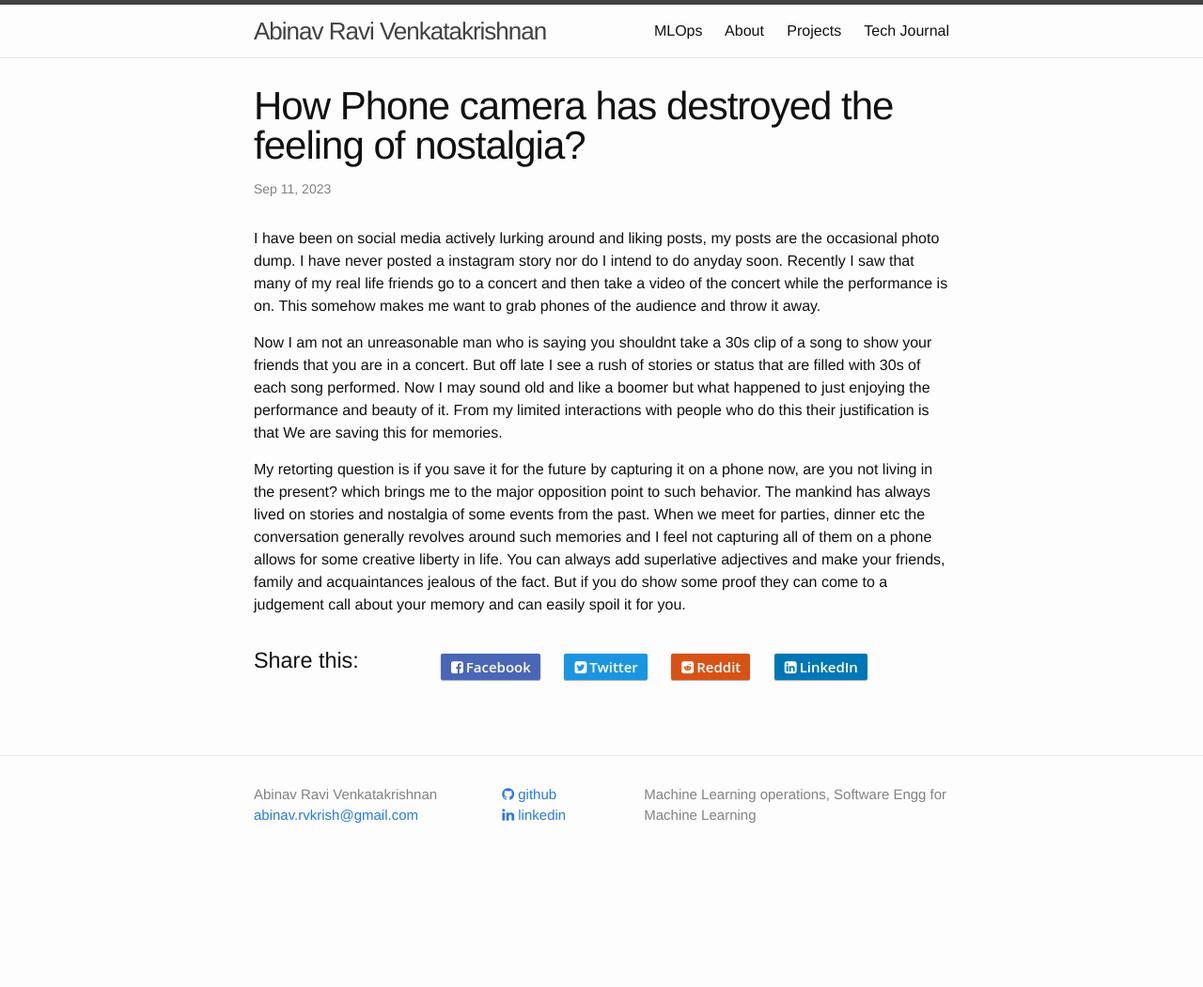
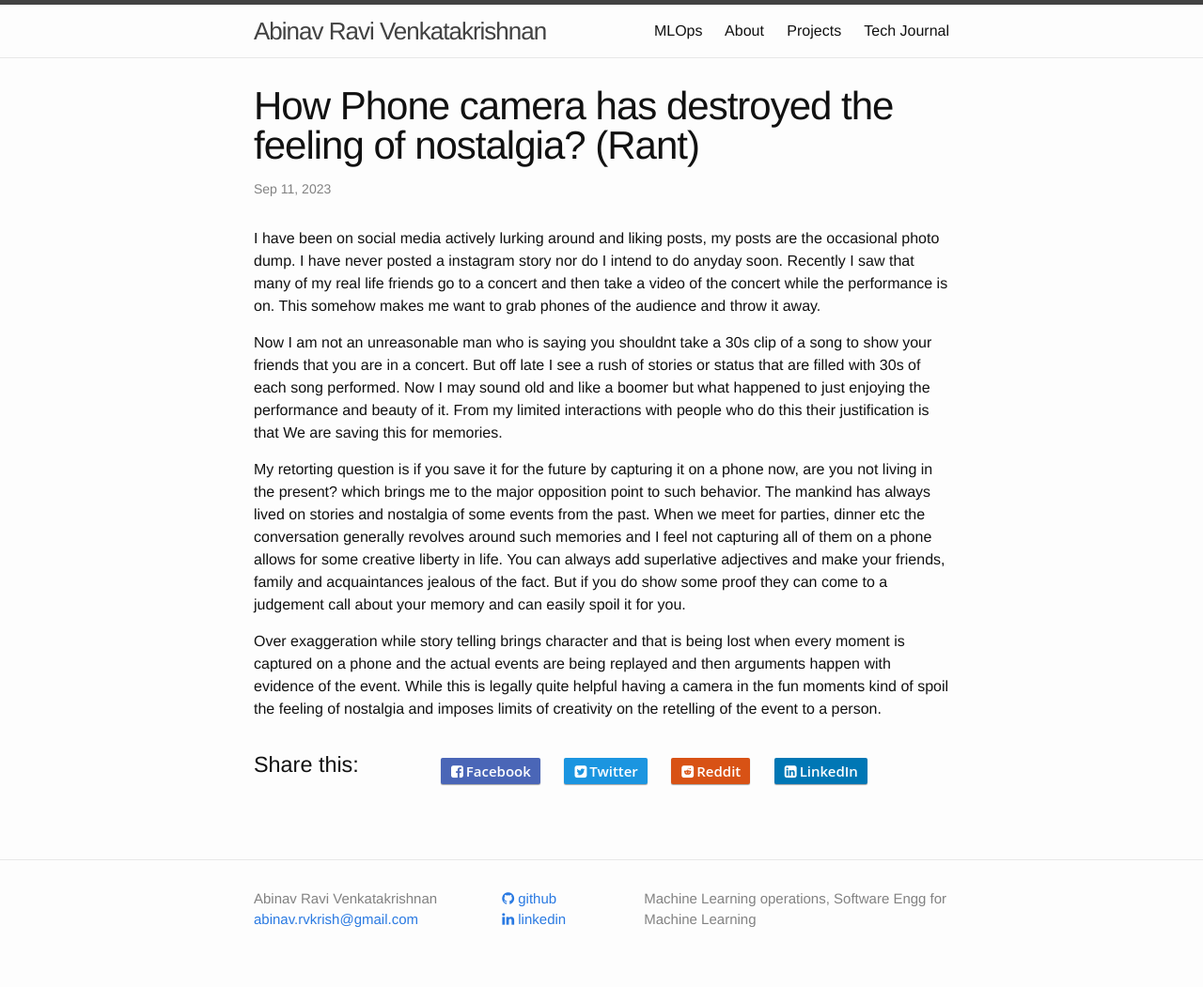
Before and after one commit to AbinavRavi/AbinavRavi.github.io, a Jekyll site: the page built from _posts/2023-09-12-Phone-camera-Killed-nostalgia.markdown, in a window 1280 px wide. Shown: the whole page at 94% size. Built offline with Jekyll 4.4.1, drawn with Linux system fonts in a browser that asks for light colours; nearby versions of some CDN libraries; comment, search, counter and statistics services are not loaded; before the commit the page ends 940 px from its top, so only the background shows below that.

Commit message:
rant done

```diff
--- a/_posts/2023-09-12-Phone-camera-Killed-nostalgia.markdown
+++ b/_posts/2023-09-12-Phone-camera-Killed-nostalgia.markdown
@@ -1,6 +1,6 @@
 ---
 layout: post
-title:  "How Phone camera has destroyed the feeling of nostalgia?"
+title:  "How Phone camera has destroyed the feeling of nostalgia? (Rant)"
 date:   2023-09-12 00:45:00 +0100
 comments: True
 share: True
@@ -12,3 +12,5 @@ I have been on social media actively lurking around and liking posts, my posts a
 Now I am not an unreasonable man who is saying you shouldnt take a 30s clip of a song to show your friends that you are in a concert. But off late I see a rush of stories or status that are filled with 30s of each song performed. Now I may sound old and like a boomer but what happened to just enjoying the performance and beauty of it. From my limited interactions with people who do this their justification is that We are saving this for memories.
 
 My retorting question is if you save it for the future by capturing it on a phone now, are you not living in the present? which brings me to the major opposition point to such behavior. The mankind has always lived on stories and nostalgia of some events from the past. When we meet for parties, dinner etc the conversation generally revolves around such memories and I feel not capturing all of them on a phone allows for some creative liberty in life. You can always add superlative adjectives and make your friends, family and acquaintances jealous of the fact. But if you do show some proof they can come to a judgement call about your memory and can easily spoil it for you.
+
+Over exaggeration while story telling brings character and that is being lost when every moment is captured on a phone and the actual events are being replayed and then arguments happen with evidence of the event. While this is legally quite helpful having a camera in the fun moments kind of spoil the feeling of nostalgia and imposes limits of creativity on the retelling of the event to a person.
```
